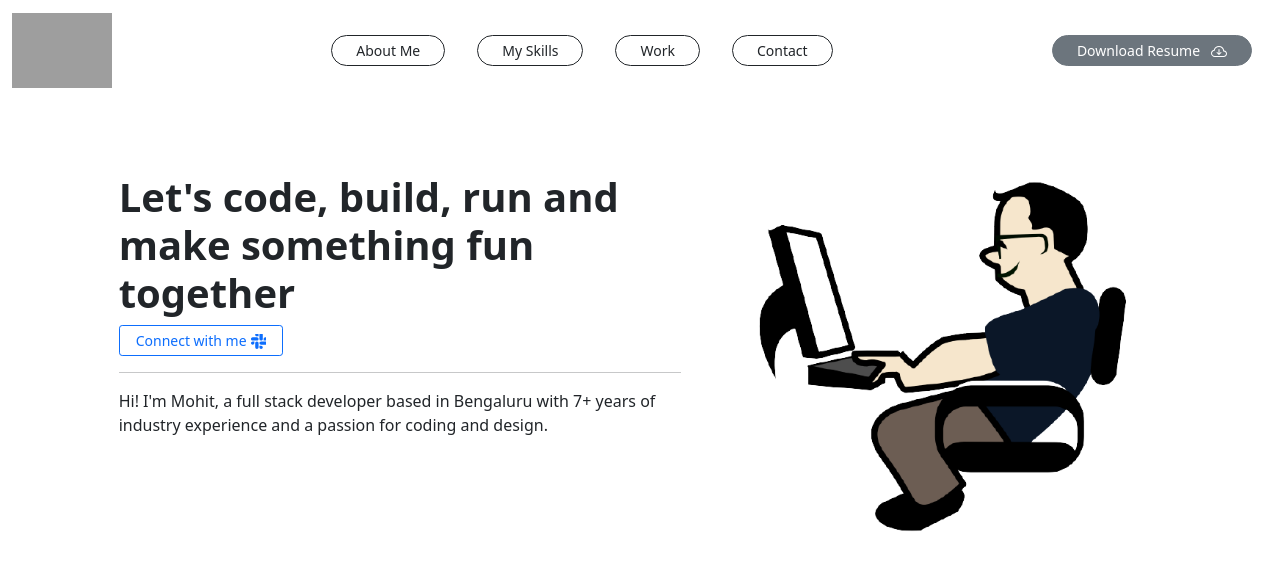
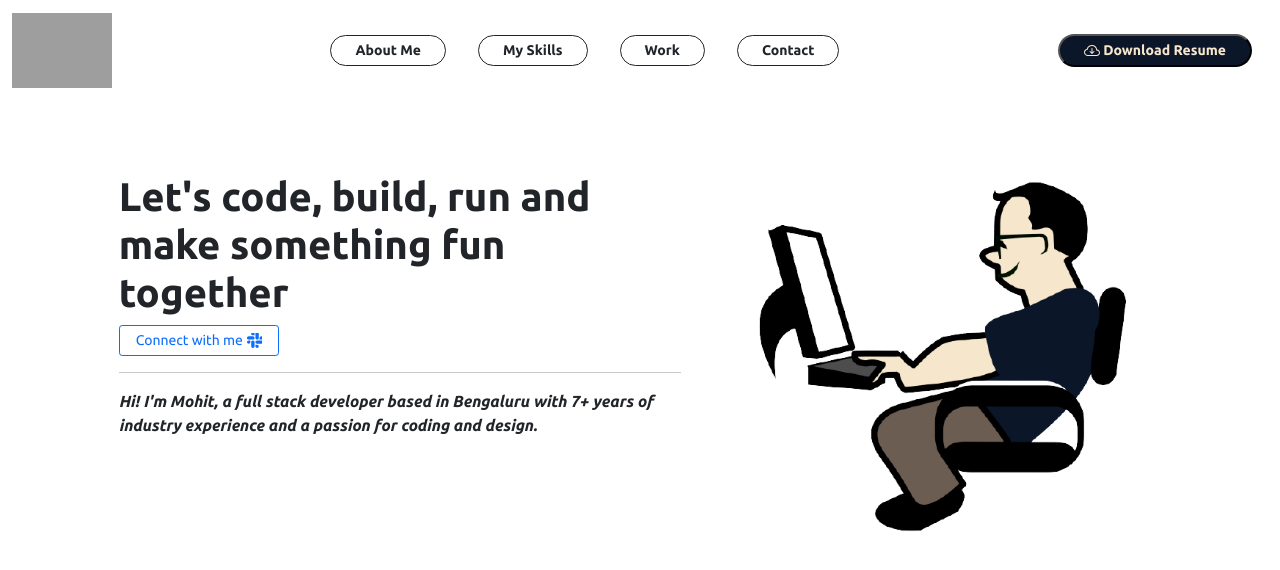
Before and after one commit to stride-maker/digital-portfolio, an Angular app: page / in a window 1280 px wide. Shown: the top 570 px of the page. Built offline with nearby package versions, Linux system fonts and the light colour scheme; grey boxes are pictures that could not be loaded.

Commit message:
animated header buttons
animated header buttons

```diff
--- a/src/app/header/header.component.css
+++ b/src/app/header/header.component.css
@@ -1,3 +1,41 @@
 .navbar .navbar-collapse {
   text-align: center;
 }
+.custom-toggler {
+  box-shadow: none;
+  color: #45b1ce;
+  border-style: none;
+  background-color: transparent;
+}
+.btn {
+  box-shadow: none;
+  font-family: "Ubuntu", sans-serif;
+}
+.btn:hover {
+  color: #f6e6cc;
+  padding-top: 0.75px;
+  padding-bottom: 0.75px;
+  background-color: #0b1728;
+  transition: ease-in-out 0.25s;
+}
+.btn:active {
+  text-decoration-style: solid;
+  text-decoration-line: underline;
+}
+.download {
+  color: #f6e6cc;
+  box-shadow: none;
+  font-weight: bold;
+  background-color: #0b1728;
+  font-family: "Ubuntu", sans-serif;
+}
+.download:hover {
+  padding-top: 0.75px;
+  padding-bottom: 0.75px;
+  transition: ease-in-out 0.25s;
+}
+.download:active {
+  color: #0b1728;
+  padding-top: 0.75px;
+  background-color: transparent;
+}
--- a/src/app/header/header.component.html
+++ b/src/app/header/header.component.html
@@ -3,13 +3,13 @@
     <a class="navbar-brand" href="#">
       <!-- comment: add your own brand image logo -->
       <img
-        class="img-responsive"
+        class="img-fluid"
         src="https://png.pngtree.com/template/20190930/ourmid/pngtree-vector-line-spiral-striped-shell-vortex-spin-snail-logo-brand-icon-image_313273.jpg"
         style="max-height: 75px"
       />
     </a>
     <button
-      class="navbar-toggler"
+      class="navbar-toggler custom-toggler"
       type="button"
       data-bs-toggle="collapse"
       data-bs-target="#navbarCollapse"
@@ -18,7 +18,21 @@
       aria-label="Toggle navigation"
     >
       <!-- comment: add your own toggle icon -->
-      <span class="navbar-toggler-icon"></span>
+      <svg
+        xmlns="http://www.w3.org/2000/svg"
+        width="30"
+        height="30"
+        fill="currentColor"
+        class="bi bi-stack"
+        viewBox="0 0 16 16"
+      >
+        <path
+          d="m14.12 10.163 1.715.858c.22.11.22.424 0 .534L8.267 15.34a.598.598 0 0 1-.534 0L.165 11.555a.299.299 0 0 1 0-.534l1.716-.858 5.317 2.659c.505.252 1.1.252 1.604 0l5.317-2.66zM7.733.063a.598.598 0 0 1 .534 0l7.568 3.784a.3.3 0 0 1 0 .535L8.267 8.165a.598.598 0 0 1-.534 0L.165 4.382a.299.299 0 0 1 0-.535L7.733.063z"
+        />
+        <path
+          d="m14.12 6.576 1.715.858c.22.11.22.424 0 .534l-7.568 3.784a.598.598 0 0 1-.534 0L.165 7.968a.299.299 0 0 1 0-.534l1.716-.858 5.317 2.659c.505.252 1.1.252 1.604 0l5.317-2.659z"
+        />
+      </svg>
     </button>
 
     <div class="collapse navbar-collapse" id="navbarCollapse">
@@ -28,7 +42,7 @@
             class="btn btn-sm border border-dark rounded-pill px-4"
             href="#"
           >
-            About Me
+            <b>About Me</b>
           </button>
         </li>
         <li class="nav-item px-3 py-2">
@@ -36,7 +50,7 @@
             class="btn btn-sm border border-dark rounded-pill px-4"
             href="#"
           >
-            My Skills
+            <b>My Skills</b>
           </button>
         </li>
         <li class="nav-item px-3 py-2">
@@ -44,7 +58,7 @@
             class="btn btn-sm border border-dark rounded-pill px-4"
             href="#"
           >
-            Work
+            <b>Work</b>
           </button>
         </li>
         <li class="nav-item px-3 py-2">
@@ -52,15 +66,14 @@
             class="btn btn-sm border border-dark rounded-pill px-4"
             href="#"
           >
-            Contact
+            <b>Contact</b>
           </button>
         </li>
       </ul>
 
       <ul class="navbar-nav ml-auto">
         <li class="navbar-item px-3 py-2">
-          <button class="btn btn-sm btn-secondary rounded-pill px-4">
-            Download Resume &nbsp;
+          <button class="btn-sm download rounded-pill px-4">
             <svg
               xmlns="http://www.w3.org/2000/svg"
               width="16"
@@ -77,6 +90,7 @@
                 d="M4.406 3.342A5.53 5.53 0 0 1 8 2c2.69 0 4.923 2 5.166 4.579C14.758 6.804 16 8.137 16 9.773 16 11.569 14.502 13 12.687 13H3.781C1.708 13 0 11.366 0 9.318c0-1.763 1.266-3.223 2.942-3.593.143-.863.698-1.723 1.464-2.383zm.653.757c-.757.653-1.153 1.44-1.153 2.056v.448l-.445.049C2.064 6.805 1 7.952 1 9.318 1 10.785 2.23 12 3.781 12h8.906C13.98 12 15 10.988 15 9.773c0-1.216-1.02-2.228-2.313-2.228h-.5v-.5C12.188 4.825 10.328 3 8 3a4.53 4.53 0 0 0-2.941 1.1z"
               />
             </svg>
+            Download Resume
           </button>
         </li>
       </ul>
--- a/src/app/home/home.component.css
+++ b/src/app/home/home.component.css
@@ -1,3 +1,9 @@
+h1,
+p,
+button {
+  font-family: "Ubuntu", sans-serif;
+}
+
 @media (max-width: 767px) {
   img {
     padding-left: 50px;
--- a/src/app/home/home.component.html
+++ b/src/app/home/home.component.html
@@ -44,8 +44,13 @@
           </button>
           <hr />
           <p>
-            Hi! I'm Mohit, a full stack developer based in Bengaluru with 7+
-            years of industry experience and a passion for coding and design.
+            <i
+              ><strong>
+                Hi! I'm Mohit, a full stack developer based in Bengaluru with 7+
+                years of industry experience and a passion for coding and
+                design.
+              </strong></i
+            >
           </p>
         </div>
       </div>
--- a/src/index.html
+++ b/src/index.html
@@ -1,11 +1,17 @@
-<!doctype html>
+<!DOCTYPE html>
 <html lang="en">
   <head>
-  <meta charset="utf-8">
+    <meta charset="utf-8" />
     <title>Portfolio</title>
-  <base href="/">
-  <meta name="viewport" content="width=device-width, initial-scale=1">
-  <link rel="icon" type="image/x-icon" href="favicon.ico">
+    <base href="/" />
+    <meta name="viewport" content="width=device-width, initial-scale=1" />
+    <link rel="icon" type="image/x-icon" href="favicon.ico" />
+    <link rel="preconnect" href="https://fonts.googleapis.com" />
+    <link rel="preconnect" href="https://fonts.gstatic.com" crossorigin />
+    <link
+      href="https://fonts.googleapis.com/css2?family=Ubuntu:ital,wght@0,300;0,400;0,500;0,700;1,300;1,400;1,500;1,700&display=swap"
+      rel="stylesheet"
+    />
   </head>
   <body>
     <app-root></app-root>
```
Lines whose indentation alone changed are shown as unchanged.
